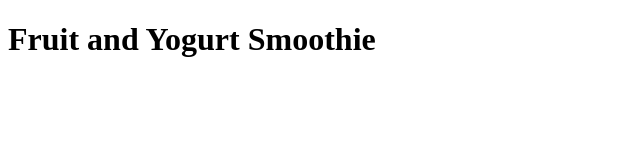
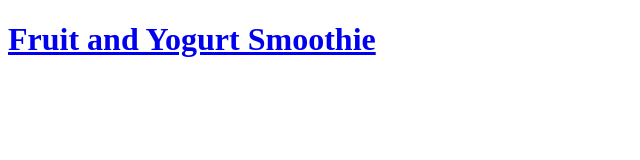
Before and after one commit to daknob77/odin-recipes, a plain HTML site: page recipes/fruit-and-yogurt-smoothie.html in a window 1280 px wide. Shown: the whole page, without its empty margins (0-640 px from the left). Drawn offline with Linux system fonts and the light colour scheme.

Commit message:
Edit Error on Body

```diff
--- a/recipes/fruit-and-yogurt-smoothie.html
+++ b/recipes/fruit-and-yogurt-smoothie.html
@@ -7,7 +7,7 @@
 </head>
 
 <body>
-    <h1>Fruit and Yogurt Smoothie</h1>
+    <h1><a href="./recipes/fruit-and-yogurt-smoothie.html">Fruit and Yogurt Smoothie</a></h1>
 </body>
 
 
```
